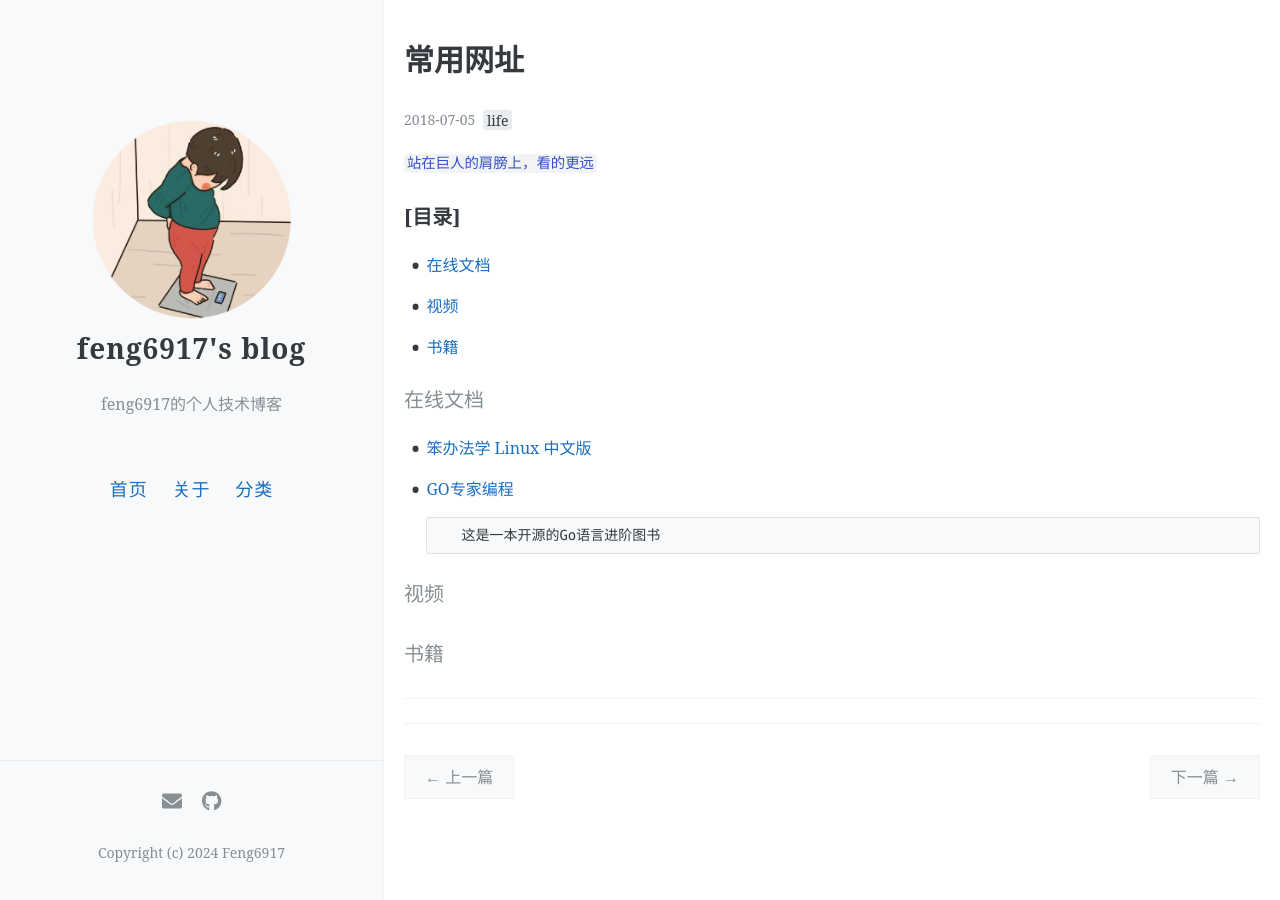
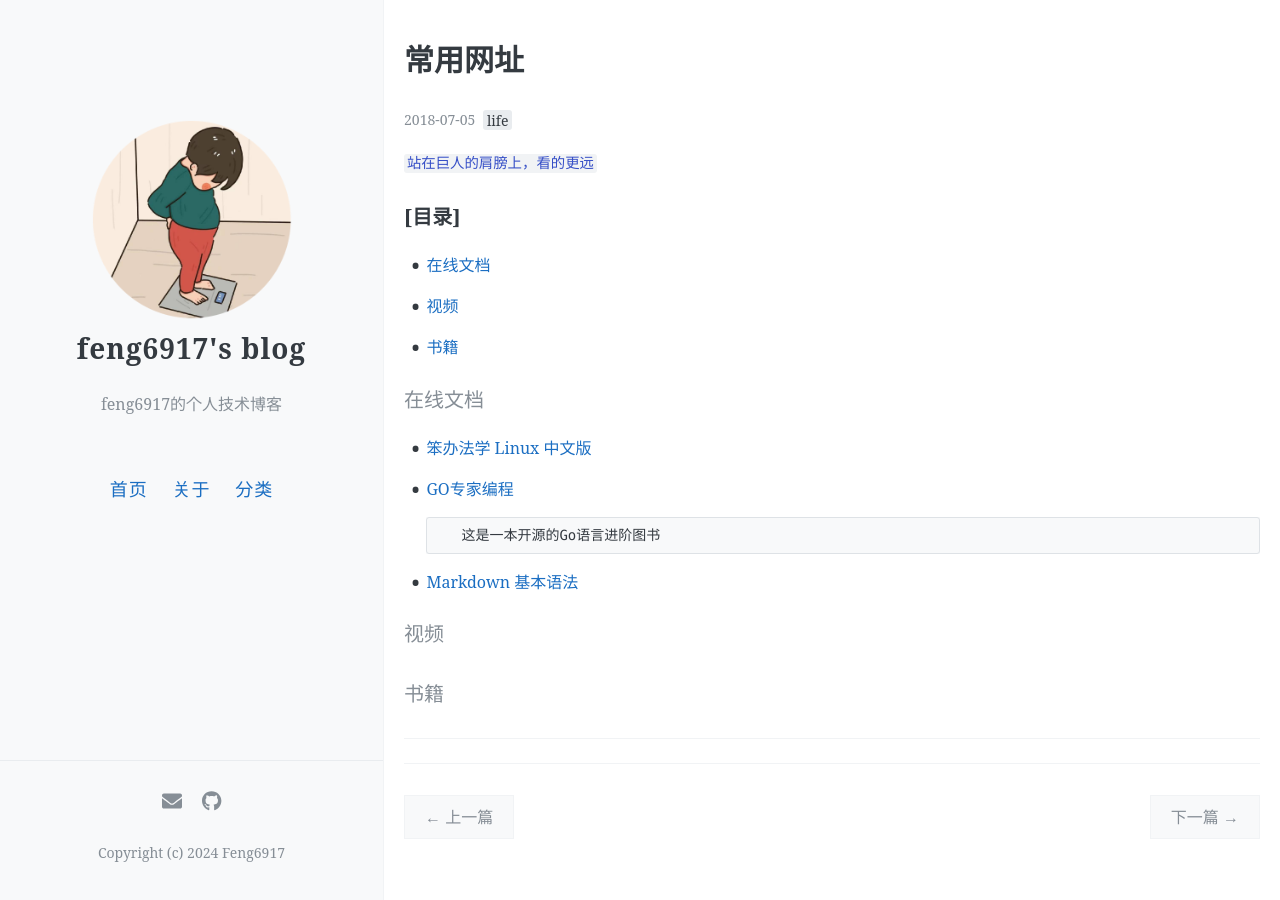
Before and after one commit to feng6917/feng6917.github.io, a Jekyll site: the page built from _posts/2018-7-5-life-url.md, in a window 1280 px wide. Built offline with Jekyll 4.4.1, drawn with Linux system fonts in a browser that asks for light colours; comment, search, counter and statistics services are not loaded.

Commit message:
fix: url

````diff
--- a/_posts/2018-7-5-life-url.md
+++ b/_posts/2018-7-5-life-url.md
@@ -29,6 +29,7 @@ author: feng6917
   ```
      这是一本开源的Go语言进阶图书
   ```
+- [Markdown 基本语法](https://markdown.com.cn/basic-syntax/)
 
 #### 视频
 
````
